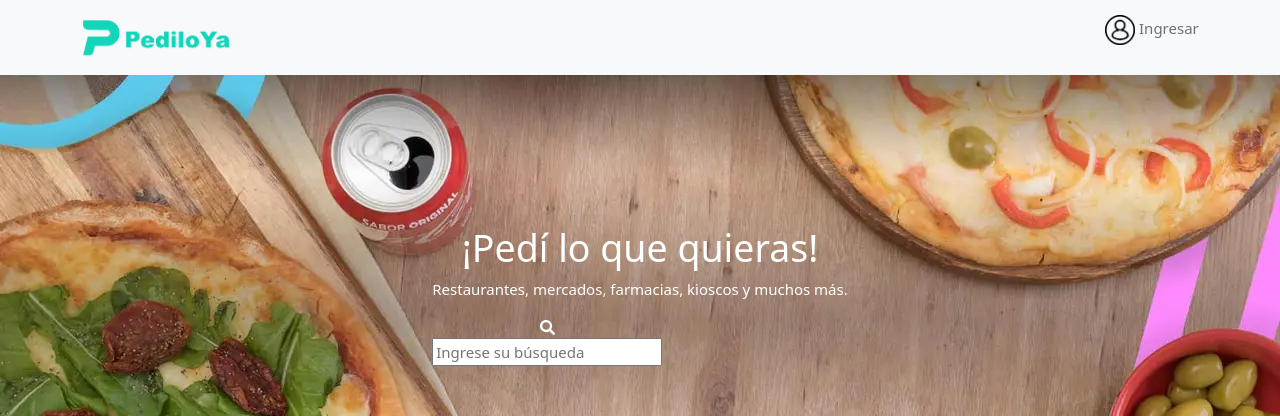
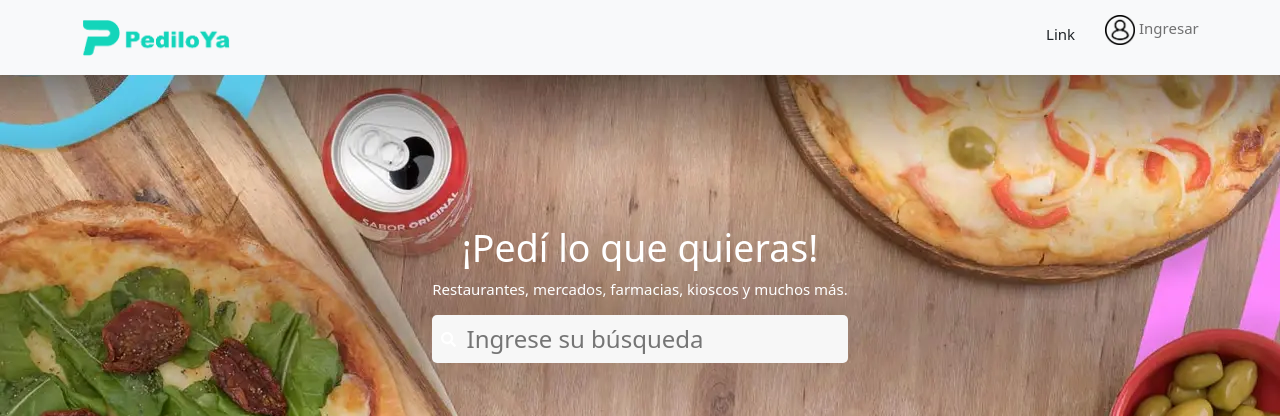
Before and after one commit to Walter185/Grupo4, a Next.js app: page / in a window 1280 px wide. Shown: the top 416 px of the page. Built offline with nearby package versions, Linux system fonts and the light colour scheme; no server answers.

Commit message:
agregue links al menu desplegable

```diff
--- a/src/components/nav.js
+++ b/src/components/nav.js
@@ -7,7 +7,8 @@ import { auth } from '../utils/firebase';
 
 const Barra = () => {
 
-  const [ user, loading ] = useAuthState(auth);
+  const [ user, setUser ] = useAuthState(auth);
+
 
     return (
       <Navbar bg="light" expand="lg">
@@ -21,28 +22,10 @@ const Barra = () => {
 
         <Navbar.Toggle aria-controls="basic-navbar-nav" />
         <Navbar.Collapse id="basic-navbar-nav">
-          {/* <Nav className="me-auto"  navbarScroll>
-          <Nav.Link href="#home">Home</Nav.Link>
-          <Nav.Link href="#link">Link</Nav.Link>
-          <NavDropdown title="Dropdown" id="basic-nav-dropdown">
-              <NavDropdown.Item href="#action/3.1">Action
-          </NavDropdown.Item>
-          <NavDropdown.Item href="#action/3.2">
-              Another action
-          </NavDropdown.Item>
-          <NavDropdown.Item href="#action/3.3">
-              Something
-          </NavDropdown.Item>
-          <NavDropdown.Divider />
-          <NavDropdown.Item href="#action/3.4">
-              Separated link
-          </NavDropdown.Item>
-          </NavDropdown>
-          <NavDropdown.Divider />
-          </Nav> */}
 
           </Navbar.Collapse>
           <Navbar.Collapse className="justify-content-end">
+          <Nav.Link href="#link">Link</Nav.Link>
             <Navbar.Text>
             <ul>
                   {!user && (
@@ -54,25 +37,50 @@ const Barra = () => {
                     </Link>
                   )}
                   {user && (
-
-                      <div className={`${styles.user}`} >
-                          <Link href={'/dashboard'}>
-                            <a>Bienvenido {user.displayName}!!</a>
+                      <Container className={`${styles.container}`}>
+                          <NavDropdown title="Bienvenido a PediloYa " id="basic-nav-dropdown" className='dropdown-menu-left'>
+                          <NavDropdown.Item href="#action/3.1">
+                          <div>
+                            <a>Hola,  {user.displayName}  </a>
                               <img src={user.photoURL}
                               referrerPolicy='no-referrer'
-                              width='50px'
-                              /><a>  </a>
-                          </Link>
-                          <Link legacyBehavior href={'/auth/logout'}>
-                          <a>
-                            <div className="item">
+                              width='40px'
+                              />
+                          </div>
+                          </NavDropdown.Item>
+                          <NavDropdown.Item href="#action/3.2">
+                          <a className='font-text'>Favoritos</a>
+                          </NavDropdown.Item>
+
+                          <NavDropdown.Item href="#action/3.3">
+                          <div className="item box-div">
+                              <a className='font-text'>Pedidos</a>
+                            </div>
+                          </NavDropdown.Item>
+                          <NavDropdown.Item href="#action/3.4">
+                          <div className="item box-div">
+                              <a className='font-text'>Cupones</a>
+                            </div>
+                          </NavDropdown.Item>
+                          <NavDropdown.Item href="#action/3.5">
+                          </NavDropdown.Item>
+
+                          <NavDropdown.Item href="#action/3.6">
+                          <a href={'/dashboard'}>Datos</a>
+                          </NavDropdown.Item>
+                          <NavDropdown.Divider />
+
+                          <NavDropdown.Item href="#action/3.7">
+                             <Link href={'/auth/logout'}>
                                 <svg xmlns="http://www.w3.org/2000/svg" viewBox="0 0 512 512" width={24}><path d="M160 96c17.7 0 32-14.3 32-32s-14.3-32-32-32H96C43 32 0 75 0 128V384c0 53 43 96 96 96h64c17.7 0 32-14.3 32-32s-14.3-32-32-32H96c-17.7 0-32-14.3-32-32l0-256c0-17.7 14.3-32 32-32h64zM504.5 273.4c4.8-4.5 7.5-10.8 7.5-17.4s-2.7-12.9-7.5-17.4l-144-136c-7-6.6-17.2-8.4-26-4.6s-14.5 12.5-14.5 22v72H192c-17.7 0-32 14.3-32 32l0 64c0 17.7 14.3 32 32 32H320v72c0 9.6 5.7 18.2 14.5 22s19 2 26-4.6l144-136z"/></svg>
                                 <span className="label">Salir</span>
-                            </div>
-                          </a>
                           </Link>
-                      </div>
+                          </NavDropdown.Item>
+
+                       </NavDropdown>
+                          </Container>
                   )}
+
               </ul>
             </Navbar.Text>
           </Navbar.Collapse>
--- a/src/components/useScrollTop.js
+++ /dev/null
@@ -1,7 +0,0 @@
-import { useEffect } from "react";
-
-export default () => {
-  useEffect(() => {
-    window.scrollTo(0, 0);
-  }, []);
-};
--- a/src/pages/auth/login.js
+++ b/src/pages/auth/login.js
@@ -60,7 +60,7 @@ export default function loginMail() {
 
     const authorization = auth;
     const result = await signInWithPopup(authorization, provider);
-
+    route.push('/')
     console.log(result);
   }
 
--- a/src/pages/index.js
+++ b/src/pages/index.js
@@ -6,10 +6,10 @@ import Barra from '@/components/nav';
 import Carousel from '@/components/Carousel';
 import Footer from '@/components/Footer';
 import Searchbar from '@/components/searchbar';
-import useScrollTop from '../components/useScrollTop';
+
 
 export default function Home() {
-  useScrollTop();
+
   return (
     <div style={{ backgroundImage: "url(/background.png)", backgroundRepeat: 'no-repeat'}}>
       <Head>
--- a/src/styles/Home.module.css
+++ b/src/styles/Home.module.css
@@ -177,6 +177,7 @@
 
 .login {
   cursor: pointer;
+
 }
 
 .logo {
--- a/src/styles/globals.css
+++ b/src/styles/globals.css
@@ -95,6 +95,8 @@ body, html, .App, #root, .outer {
   width: 100%;
   height: auto;
   display: contents;
+  align-items: baseline;
+
 }
 
 .titulos {
@@ -124,6 +126,18 @@ code {
    background-color:lightgray;
     align-self:center;
   }
+
+
+.nav-link {
+  margin-top: -7px;
+}
+
+.dropdown-toggle {
+  white-space: nowrap;
+  margin-top: 8px;
+  margin-left: 80px;
+}
+
   .navbar_cartcount{
 
     background-image: url(/bucket_cart_icon.svg);
@@ -140,6 +154,50 @@ code {
    margin-left:15px;
   }
 
+  .search-input{
+    background-color: #f7f7f7;
+    width: 100%;
+    display: flex;
+    align-items: center;
+    height: 48px;
+    border-radius: 5px;
+    display: flex;
+    flex-direction: row;
+}
+
+.search-input .lupa{
+  width: 35px;
+  height: 35px;
+  color: var(--color);;
+  display: flex;
+  align-items: center;
+  justify-content: center;
+}
+
+.search-input .input-text{
+  font-size: 24px;
+  width: 100%;
+}
+
+input{
+  display: flex;
+  height: 30px;
+  padding-right: 0;
+  line-height: 1.25em;
+  font-weight: 300;
+  border-radius: 8px;
+  width: 100%;
+  background: transparent;
+  border-color: transparent;
+  border: none;
+  color: var(--p-color);
+}
+
+input:focus{
+  outline: none !important;
+  border:0px solid transparent;
+  color: #213547
+}
   .button {
     padding-left: 30px !important;
     justify-items: space-between;
```
Lines whose indentation alone changed are shown as unchanged.
